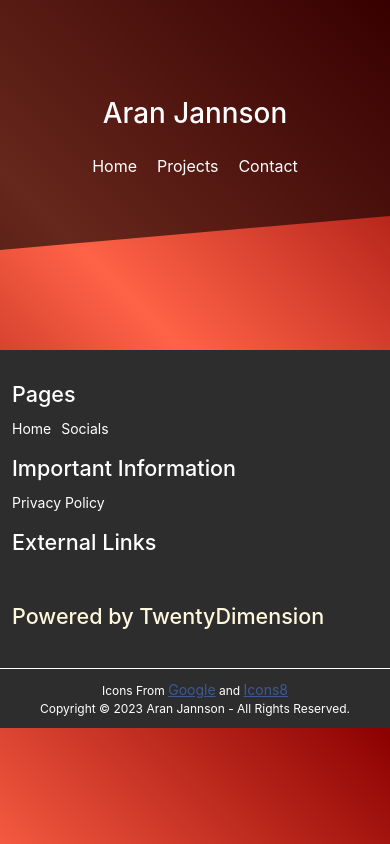
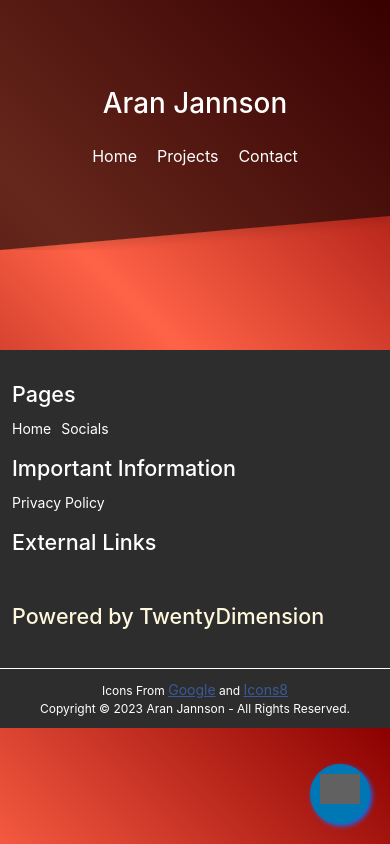
Before and after one commit to AranJannson/NuxtWebsite, a Nuxt app in the folder AranJannson/: page /login in a window 390 px wide. Built offline with nearby package versions, Linux system fonts and the light colour scheme; grey boxes are pictures that could not be loaded.

Commit message:
Minor changes, Added more Projects

```diff
--- a/AranJannson/app.vue
+++ b/AranJannson/app.vue
@@ -1,4 +1,10 @@
 <template>
+
+  <a href="https://www.linkedin.com/in/aranjannson/" target="_blank">
+    <div class="linkedInOverlay">
+      <img src="https://img.icons8.com/ios-filled/1000/000000/linkedin.png"  alt=""/>
+    </div>
+  </a>
 
   <Header/>
   <Footer/>
--- a/AranJannson/assets/styles/main.scss
+++ b/AranJannson/assets/styles/main.scss
@@ -362,6 +362,7 @@ li {
   transform-origin: top left;
   transform: skewY(-5deg);
   z-index: -1;
+  box-shadow: 0 5px 8px rgba(0, 0, 0, 0.1);
 }
 
 .header-content {
@@ -372,7 +373,7 @@ li {
   color: white;
   text-align: center;
   z-index: 1;
-  padding: 50px 0 30px; // Adjust top and bottom padding here
+  padding: 10px 0 30px; // Adjust top and bottom padding here
 }
 
 h1,
@@ -384,12 +385,44 @@ p {
 // Media query for mobile screens
 @media (max-width: 768px) {
   .header {
-    height: 250px; // Adjust the height for mobile
+    height: 250px;
   }
 
-  .content {
+  .header-content {
     top: 50%; // Center vertically on mobile
     transform: translate(-50%, -50%);
     padding: 10px 0; // Adjust top and bottom padding for mobile
   }
 }
+
+.linkedInOverlay {
+  box-shadow: 2px 2px 5px;
+  background-color: #0077B5;
+  padding: 10px;
+  border-radius: 50px;
+  width: 60px;
+  height: 60px;
+  margin: 20px;
+  object-fit: contain;
+  object-position: bottom;
+
+  position: fixed;
+  display: inline-block;
+  bottom: 0;
+  right: 0;
+
+  z-index: 999999;
+
+  img {
+    pointer-events: none !important;
+    display: inline-block;
+    filter: unquote("invert()");
+    width: 40px;
+  }
+
+  &:hover {
+    cursor: pointer;
+    transform: scale(1.1);
+    transition: 0.3579s;
+  }
+}
--- a/AranJannson/components/ProjectCarousel.vue
+++ b/AranJannson/components/ProjectCarousel.vue
@@ -40,12 +40,19 @@ export default {
           link: 'https://github.com/AranJannson/Java-For-Beginners',
         },
         {
-          name: 'Project 2',
-          description: 'Description of project 2',
-          imageUrl: 'https://via.placeholder.com/300x200',
-          language: 'Python',
-          link: '',
+          name: 'Surrey CompSoc Webapp',
+          description: 'As the Web Master for the University Of Surrey Computing Society, I have been tasked with creating a new website for the society.',
+          imageUrl: 'https://aranjannson.com/Pictures/compsoc_logo_color_transparent.png',
+          language: 'Nuxt2',
+          link: 'https://github.com/surreycompsoc/website',
         },
+        {
+          name: 'PortfolioWebsite',
+          description: 'The github repository for this website',
+          imageUrl: 'https://nuxtjs.ir/logos/nuxt-white.svg',
+          language: 'Nuxt3',
+          link: 'https://github.com/AranJannson/PortfolioWebsite'
+        }
         // Add more projects with their details and image URLs
       ],
       touchStartX: 0,
@@ -66,6 +73,10 @@ export default {
         return 'csharp-text';
       } else if (language === 'Python') {
         return 'python-text';
+      } else if (language === 'Nuxt2'){
+        return 'nuxt2-text'
+      } else if (language === 'Nuxt3'){
+        return 'nuxt3-text'
       }
       return 'default-text';
     },
@@ -119,18 +130,24 @@ export default {
   background-color: rgba(255, 255, 255, 0.5);
   padding: 10px;
   border-radius: 15px;
+  width: 300px; /* Fixed width */
+  display: flex;
+  flex-direction: column;
+  justify-content: space-between;
 }
 
 .project-image {
   max-width: 100%;
-  width: 300px;
+  width: 250px; /* Adjust the image width as per your layout */
   height: auto;
   border-radius: 5px;
+  align-self: center; /* Center image within its container */
 }
 
 .controls {
   margin-top: 10px;
   text-align: center;
+  flex-shrink: 0; /* Prevent controls from affecting container size */
 }
 
 button {
@@ -143,7 +160,7 @@ button {
 }
 
 button:hover {
-  background-color: #0056b3;
+  background-color: #b3001b;
 }
 
 button:disabled {
@@ -180,4 +197,16 @@ button:disabled {
   font-size: 20px;
   font-weight: bold;
 }
+
+.nuxt2-text {
+  color: green;
+  font-size: 20px;
+  font-weight: bold;
+}
+
+.nuxt3-text {
+  color: #82d203;
+  font-size: 20px;
+  font-weight: bold;
+}
 </style>
```
Also changed, not shown: AranJannson/assets/images/linkedin.png (added), AranJannson/components/Header.vue (indentation only).
